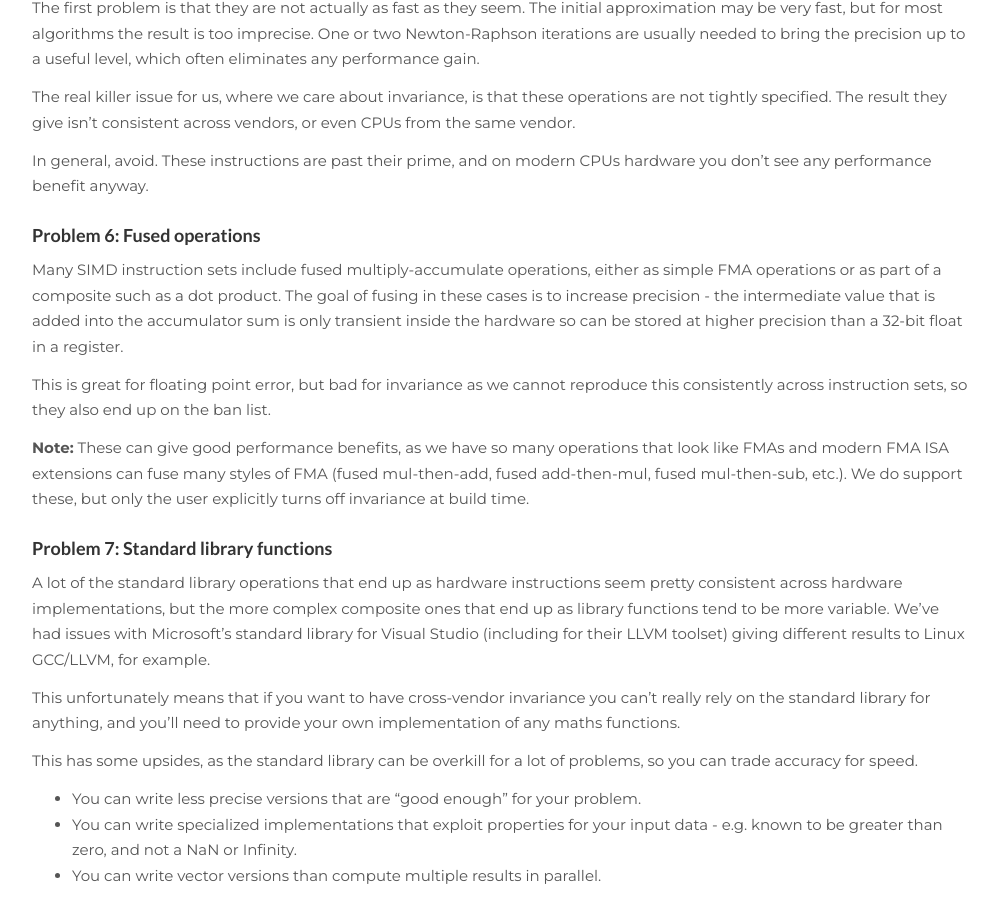
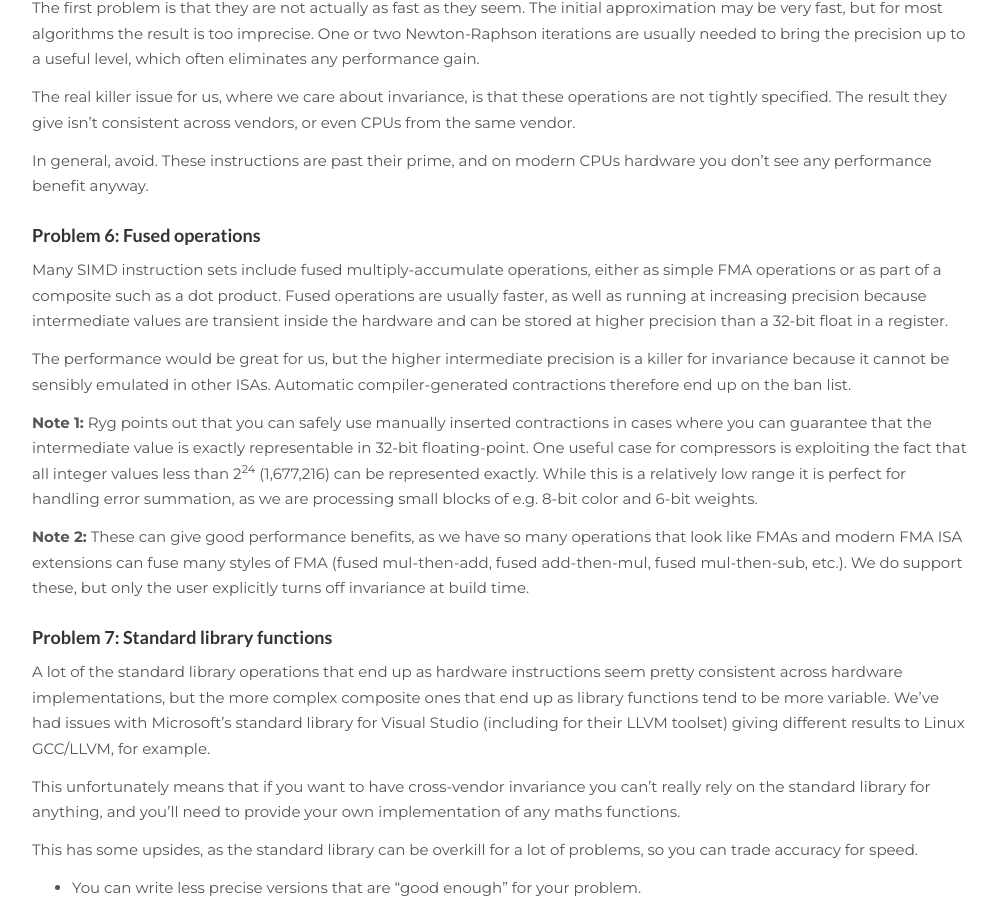
Before and after one commit to solidpixel/solidpixel.github.io, a Jekyll site: the page built from _posts/2021-02-25-creating_invariant_accumulators.md, in a window 1280 px wide and 900 px high, scrolled down 5430 px. Shown: the whole window, without its empty margins (138-1136 px from the left). Built offline with Jekyll 4.4.1, drawn with Linux system fonts in a browser that asks for light colours; some of the changed text lies outside the part shown.

Commit message:
Add more ideas from Ryg to fp blog

```diff
--- a/_posts/2021-02-25-creating_invariant_accumulators.md
+++ b/_posts/2021-02-25-creating_invariant_accumulators.md
@@ -314,17 +314,24 @@ hardware you don't see any performance benefit anyway.
 ### Problem 6: Fused operations
 
 Many SIMD instruction sets include fused multiply-accumulate operations, either
-as simple FMA operations or as part of a composite such as a dot product. The
-goal of fusing in these cases is to increase precision - the intermediate
-value that is added into the accumulator sum is only transient inside the
-hardware so can be stored at higher precision than a 32-bit float in a
-register.
+as simple FMA operations or as part of a composite such as a dot product. Fused
+operations are usually faster, as well as running at increasing precision
+because intermediate values are transient inside the hardware and can be stored
+at higher precision than a 32-bit float in a register.
 
-This is great for floating point error, but bad for invariance as we cannot
-reproduce this consistently across instruction sets, so they also end up on the
-ban list.
+The performance would be great for us, but the higher intermediate precision is
+a killer for invariance because it cannot be sensibly emulated in other ISAs.
+Automatic compiler-generated contractions therefore end up on the ban list.
 
-**Note:** These can give good performance benefits, as we have so many
+**Note 1:** Ryg points out that you can safely use manually inserted
+contractions in cases where you can guarantee that the intermediate value is
+exactly representable in 32-bit floating-point. One useful case for compressors
+is exploiting the fact that all integer values less than 2<sup>24</sup>
+(1,677,216) can be represented exactly. While this is a relatively low range it
+is perfect for handling error summation, as we are processing small blocks of
+e.g. 8-bit color and 6-bit weights.
+
+**Note 2:** These can give good performance benefits, as we have so many
 operations that look like FMAs and modern FMA ISA extensions can fuse many
 styles of FMA (fused mul-then-add, fused add-then-mul, fused mul-then-sub,
 etc.). We do support these, but only the user explicitly turns off invariance
@@ -424,11 +431,19 @@ than a random match, because this changed which encoding was used for the rest
 of the search. This is a fun case of invariance issues that are not related to
 floating-point code; you'd have this problem with integer trackers too.
 
+**Note:** Ryg points out that another way to do this is to store the index
+into the low bits of the best error mantissa, so you can pack error and index
+into a single sortable value. Indices are unique so you guarantee a single
+winner, and the precision loss is negligible even with ASTC needing to store a
+12-bit index.
+
 ## Updates
 
-* **26 Feb '21:** Added a note to "Problem two" that the spilt summation
-  accumulator has some side-effects on floating-point accuracy.
-* **26 Feb '21:** Added the "Other invariance issues" section.
-* **28 Feb '21:** Added the standard library topic to "Other issues".
+* **26 Feb '21:** Added "Other invariance issues" topic.
+* **28 Feb '21:** Added "Standard library" topic.
 * **25 Aug '24:** Updated advice on compiler settings to suggest `precise`,
-  after Ryg reminded me that `strict` isn't really needed.
+  thanks Ryg.
+* **25 Aug '24:** Added note on using manual contractions.
+* **25 Aug '24:** Added note on using packing index into mantissa for sorts.
+
+Thanks to Aras and Ryg for the contributions and corrections.
```
